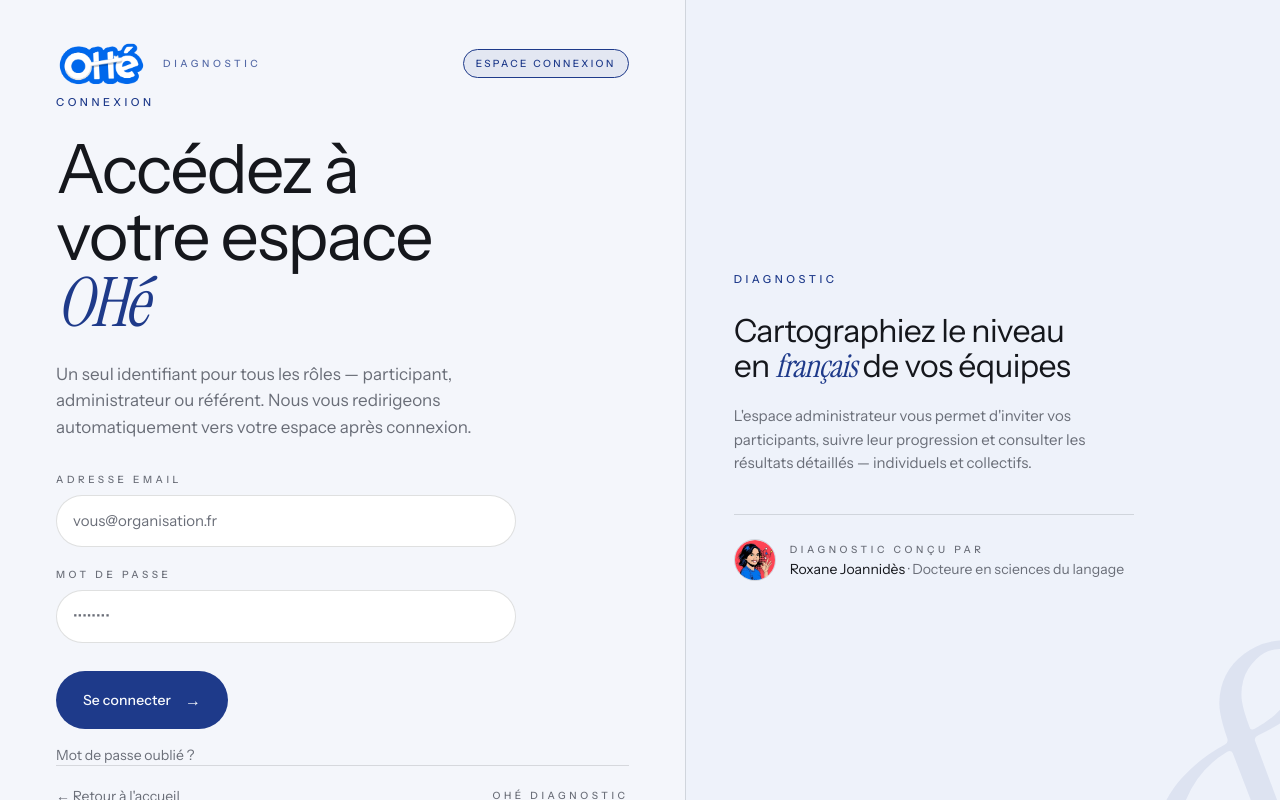
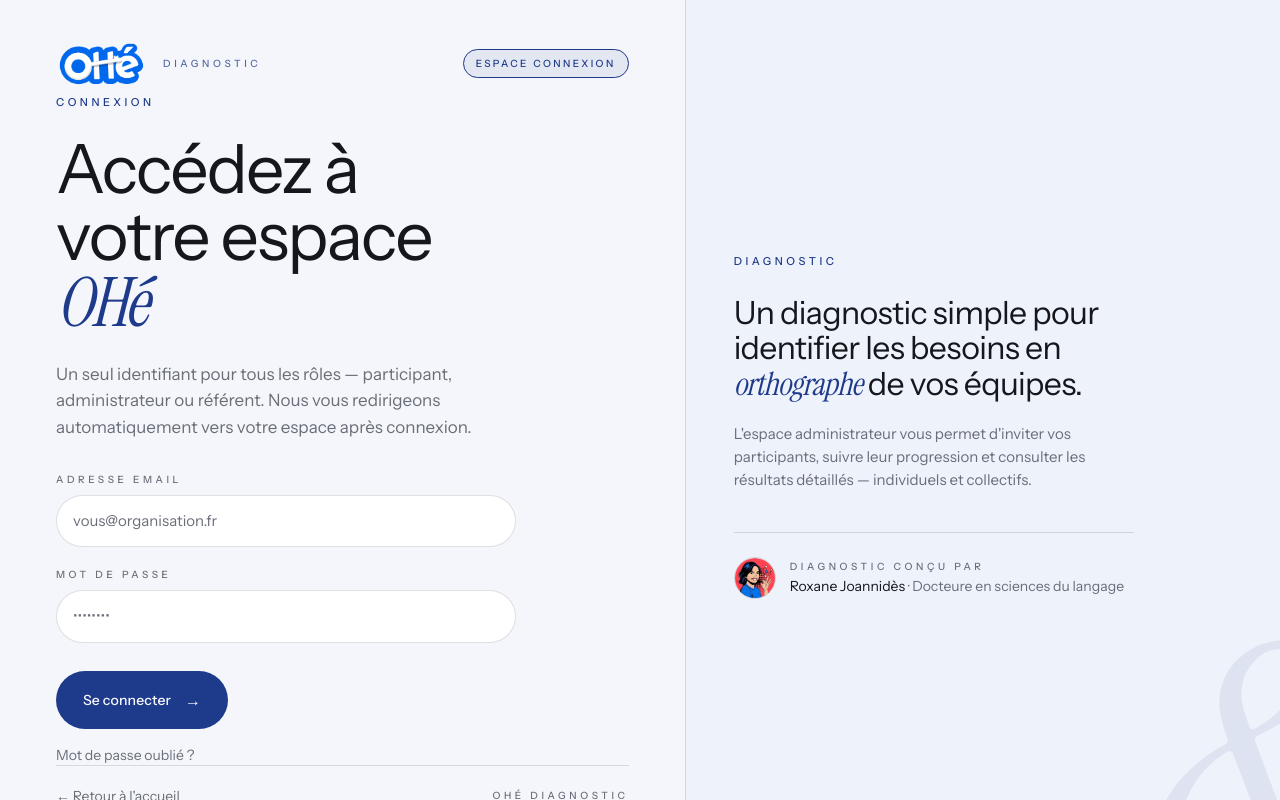
Before and after one commit to 9bodi/DiagOh-, a Next.js app: page /login in a window 1280 px wide. Built offline with nearby package versions, Linux system fonts and the light colour scheme.

Commit message:
patch 1 retours

```diff
--- a/prisma/seed-questions.ts
+++ b/prisma/seed-questions.ts
@@ -133,7 +133,7 @@
   {
     source: 'Julie est arrivée à la gare à 8 h 05. Son train partait à 8 h 00.',
     q: 'On peut en déduire que Julie :',
-    opts: ['A probablement raté son train.', 'Est montée dans son train.', 'Est arrivée en avance.', 'Je ne sais pas.'],
+    opts: ['A raté son train.', 'Est montée dans son train.', 'Est arrivée en avance.', 'Je ne sais pas.'],
     correct: 0
   },
   {
--- a/src/app/(auth)/login/page.tsx
+++ b/src/app/(auth)/login/page.tsx
@@ -151,14 +151,15 @@
           <Eyebrow tone="accent">Diagnostic</Eyebrow>
 
           <h2 className="mt-6 text-[32px] leading-[1.1] tracking-[-0.02em] font-normal text-balance">
-            Cartographiez le niveau en{" "}
-            <span className="font-serif italic text-ohe-accent">français</span>{" "}
-            de vos équipes
-          </h2>
+  Un diagnostic simple pour identifier les besoins en{" "}
+  <span className="font-serif italic text-ohe-accent">orthographe</span>{" "}
+  de vos équipes.
+</h2>
 
-          <p className="mt-5 text-[15px] leading-[1.55] text-ohe-muted text-pretty">
-            L&apos;espace administrateur vous permet d&apos;inviter vos participants, suivre leur progression et consulter les résultats détaillés — individuels et collectifs.
-          </p>
+<p className="mt-5 text-[15px] leading-[1.55] text-ohe-muted text-pretty">
+  L&apos;espace administrateur vous permet d&apos;inviter vos participants, suivre leur progression et consulter les résultats détaillés — individuels et collectifs.
+</p>
+
 
           <div className="mt-10 pt-6 border-t border-ohe-line flex items-center gap-3.5">
             <Portrait size={42} src="/img/logos/roxane.avif" alt="Roxane Joannidès" />
--- a/src/app/(user)/rules/page.tsx
+++ b/src/app/(user)/rules/page.tsx
@@ -36,10 +36,11 @@
       body: 'Aucun retour en arrière une fois la réponse validée. Suivez vos intuitions.',
     },
     {
-      num: '03',
-      title: 'En une session',
-      body: 'À faire d\u2019une traite, sans interruption. Prévoyez environ 15 minutes.',
-    },
+  num: '03',
+  title: 'En une session',
+  body: 'À faire d\u2019une traite, sans interruption. ~15 minutes de test hors pause, sur l\u2019orthographe, la syntaxe et la compréhension.',
+},
+
   ];
 
   return (
--- a/src/app/(user)/welcome/page.tsx
+++ b/src/app/(user)/welcome/page.tsx
@@ -73,7 +73,7 @@
                 <h1 className="mt-4 text-[36px] sm:text-[46px] lg:text-[56px] leading-[1.02] tracking-[-0.028em] font-normal text-balance">
                   Bonjour {firstName},<br />
                   votre diagnostic<br />
-                  <span className="font-serif italic text-ohe-accent">arrive bientôt.</span>
+<span className="font-serif italic text-ohe-accent">démarre bientôt.</span>
                 </h1>
 
                 <p className="mt-5 max-w-[520px] text-base lg:text-[17px] leading-[1.55] text-ohe-muted text-pretty">
@@ -154,7 +154,7 @@
                   <div className="text-[11px] tracking-[0.2em] text-ohe-accent pt-2 font-medium">01</div>
                   <div>
                     <div className="font-serif italic text-[22px] leading-[1.1] text-ohe-accent">~15 min</div>
-                    <div className="text-[13px] text-ohe-muted mt-1.5">durée moyenne</div>
+<div className="text-[13px] text-ohe-muted mt-1.5">durée du test</div>
                   </div>
                 </div>
 
--- a/src/lib/interstitials.ts
+++ b/src/lib/interstitials.ts
@@ -62,14 +62,15 @@
     body: [
       "Vous allez découvrir plusieurs phrases. Vous devrez alors choisir celle qui est la mieux construite.",
     ],
-        example: {
-      label: 'Exemple',
-      items: [
-        { text: "Sophie est la personne à qui je pense.", highlight: 'correct', caption: 'construction correcte' },
-        { text: "Karim est la personne que je pense.", highlight: 'wrong', caption: 'construction incorrecte' },
-        { text: "Sophie est la personne dont je pense.", highlight: 'wrong', caption: 'construction incorrecte' },
-      ],
-    },
+       example: {
+  label: 'Exemple',
+  items: [
+    { text: "Karim est la personne à qui je pense.", highlight: 'correct', caption: 'construction correcte' },
+    { text: "Sophie est la personne que je pense.", highlight: 'wrong', caption: 'construction incorrecte' },
+    { text: "Karim est la personne dont je pense.", highlight: 'wrong', caption: 'construction incorrecte' },
+  ],
+},
+
 
     ctaLabel: 'Je suis prêt(e), continuer',
   },
```
